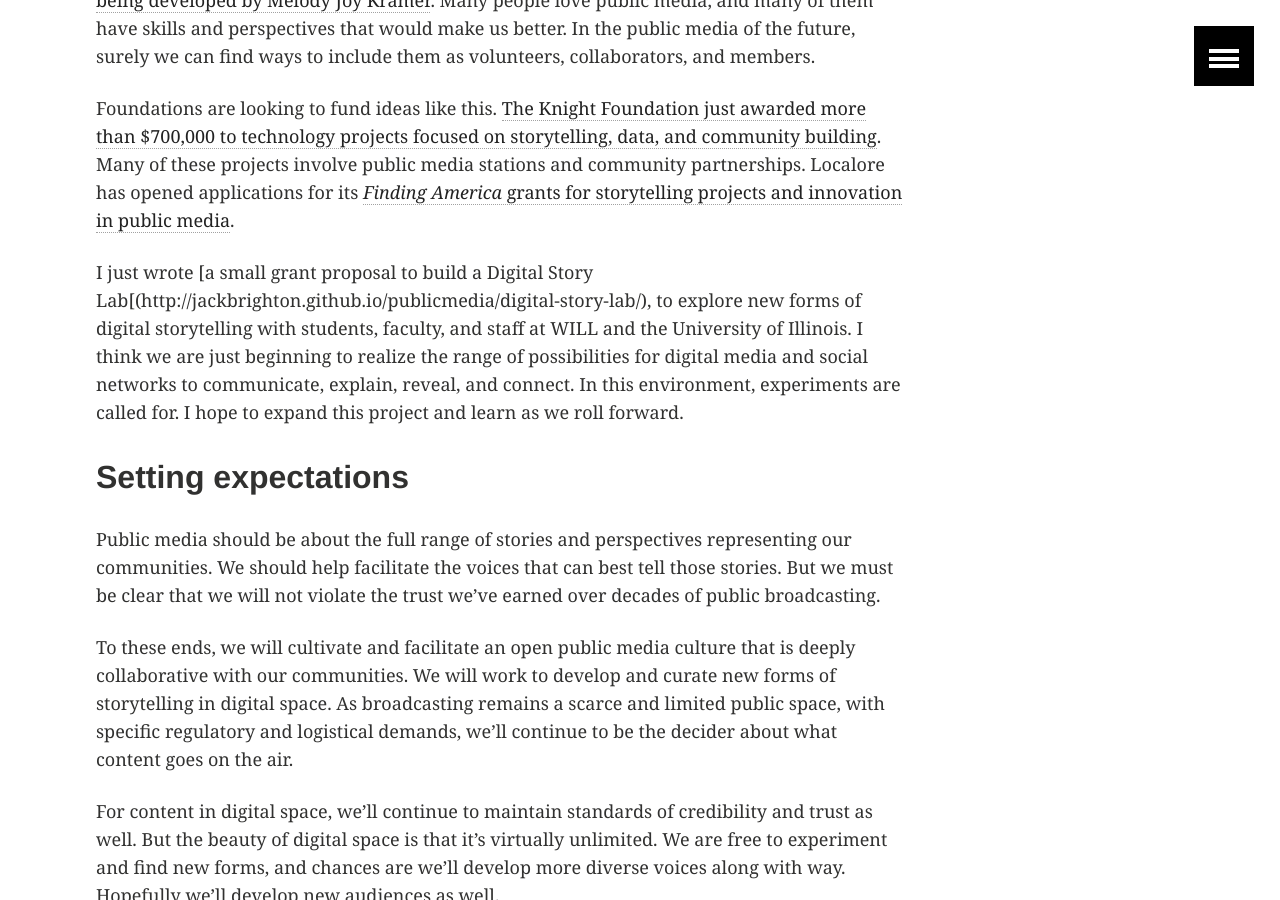
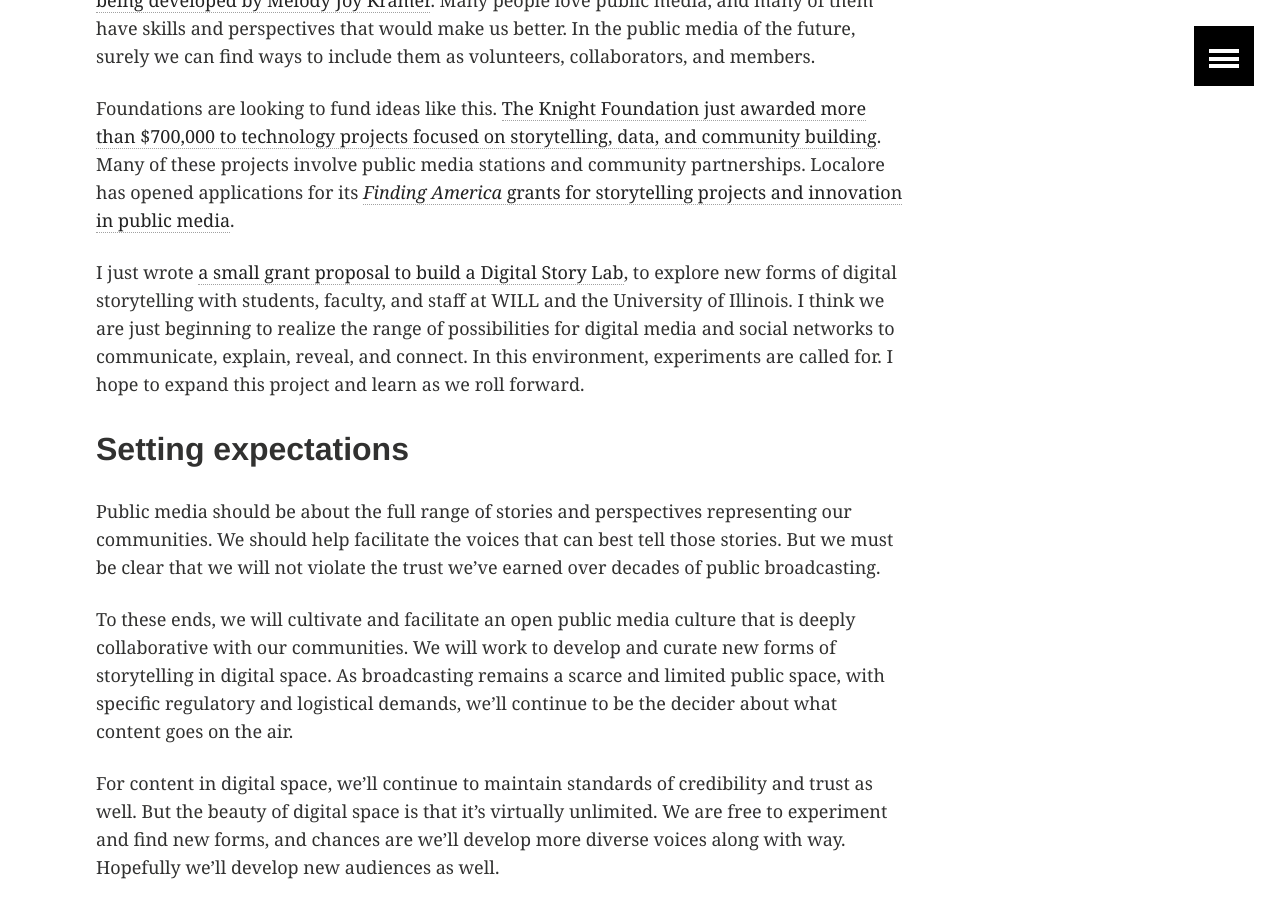
Before and after one commit to jackbrighton/jackbrighton.github.io, a Jekyll site: the page built from _posts/2015-05-03-storytelling-workshop.md, in a window 1280 px wide and 900 px high, scrolled down 4007 px. Built offline with Jekyll 4.4.1, drawn with Linux system fonts in a browser that asks for light colours.

Commit message:
fix link

```diff
--- a/_posts/2015-05-03-storytelling-workshop.md
+++ b/_posts/2015-05-03-storytelling-workshop.md
@@ -69,7 +69,7 @@ Storytelling projects like this could also benefit from [new models of public me
 
 Foundations are looking to fund ideas like this. [The Knight Foundation just awarded more than $700,000 to technology projects focused on storytelling, data, and community building](http://www.niemanlab.org/2015/04/knight-foundation-funds-20-new-media-and-technology-projects-through-its-prototype-fund/). Many of these projects involve public media stations and community partnerships. Localore has opened applications for its [_Finding America_ grants for storytelling projects and innovation in public media](http://localore.airmedia.org/).
 
-I just wrote [a small grant proposal to build a Digital Story Lab[(http://jackbrighton.github.io/publicmedia/digital-story-lab/), to explore new forms of digital storytelling with students, faculty, and staff at WILL and the University of Illinois. I think we are just beginning to realize the range of possibilities for digital media and social networks to communicate, explain, reveal, and connect. In this environment, experiments are called for. I hope to expand this project and learn as we roll forward.
+I just wrote [a small grant proposal to build a Digital Story Lab](http://jackbrighton.github.io/publicmedia/digital-story-lab/), to explore new forms of digital storytelling with students, faculty, and staff at WILL and the University of Illinois. I think we are just beginning to realize the range of possibilities for digital media and social networks to communicate, explain, reveal, and connect. In this environment, experiments are called for. I hope to expand this project and learn as we roll forward.
 
 
 ## Setting expectations
```
